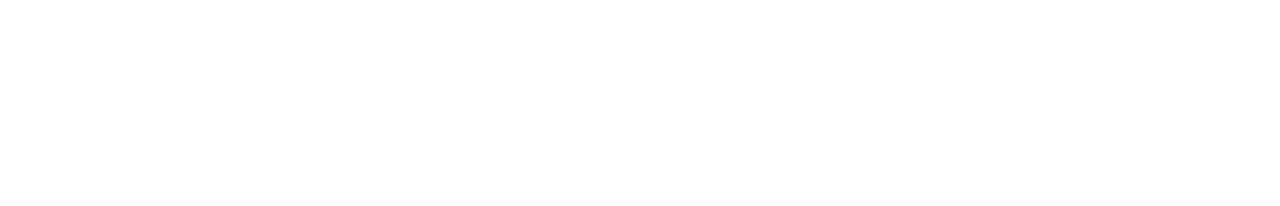
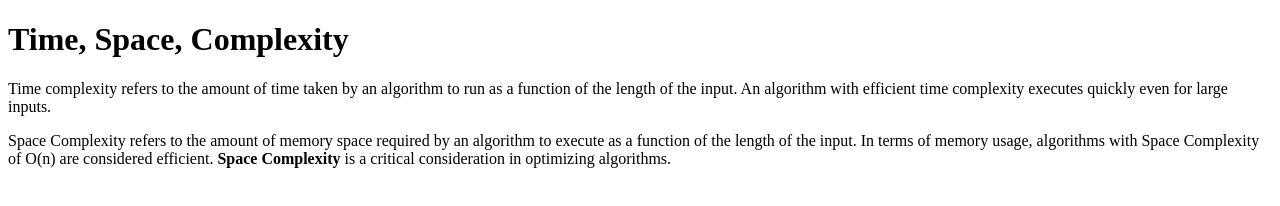
Before and after one commit to acciojob/time-and-space-complexity-Sonawanesoham, a website: page main.html in a window 1280 px wide. Drawn offline with Linux system fonts and the light colour scheme.

Commit message:
created a submission

```diff
--- a/main.html
+++ b/main.html
@@ -1,16 +1,17 @@
 <!DOCTYPE html>
+<html lang="en">
+<head>
+<meta charset="UTF-8">
+<meta name="viewport" content="width=device-width, initial-scale=1.0">
+<title>Time, Space, Complexity</title>
+</head>
+<body>
 
-<html>
+<h1>Time, Space, Complexity</h1>
 
-<head>
-	<link rel="stylesheet" href="styles.css">
-</head>
+<p>Time complexity refers to the amount of time taken by an algorithm to run as a function of the length of the input. An algorithm with efficient time complexity executes quickly even for large inputs.</p>
 
-<body>
-	<!-- the entire body must be written by student -->
-    <script type="text/javascript" src="./script.js">
-</script>
+<p>Space Complexity refers to the amount of memory space required by an algorithm to execute as a function of the length of the input. In terms of memory usage, algorithms with Space Complexity of O(n) are considered efficient. <b>Space Complexity</b> is a critical consideration in optimizing algorithms.</p>
 
 </body>
-
 </html>
```
